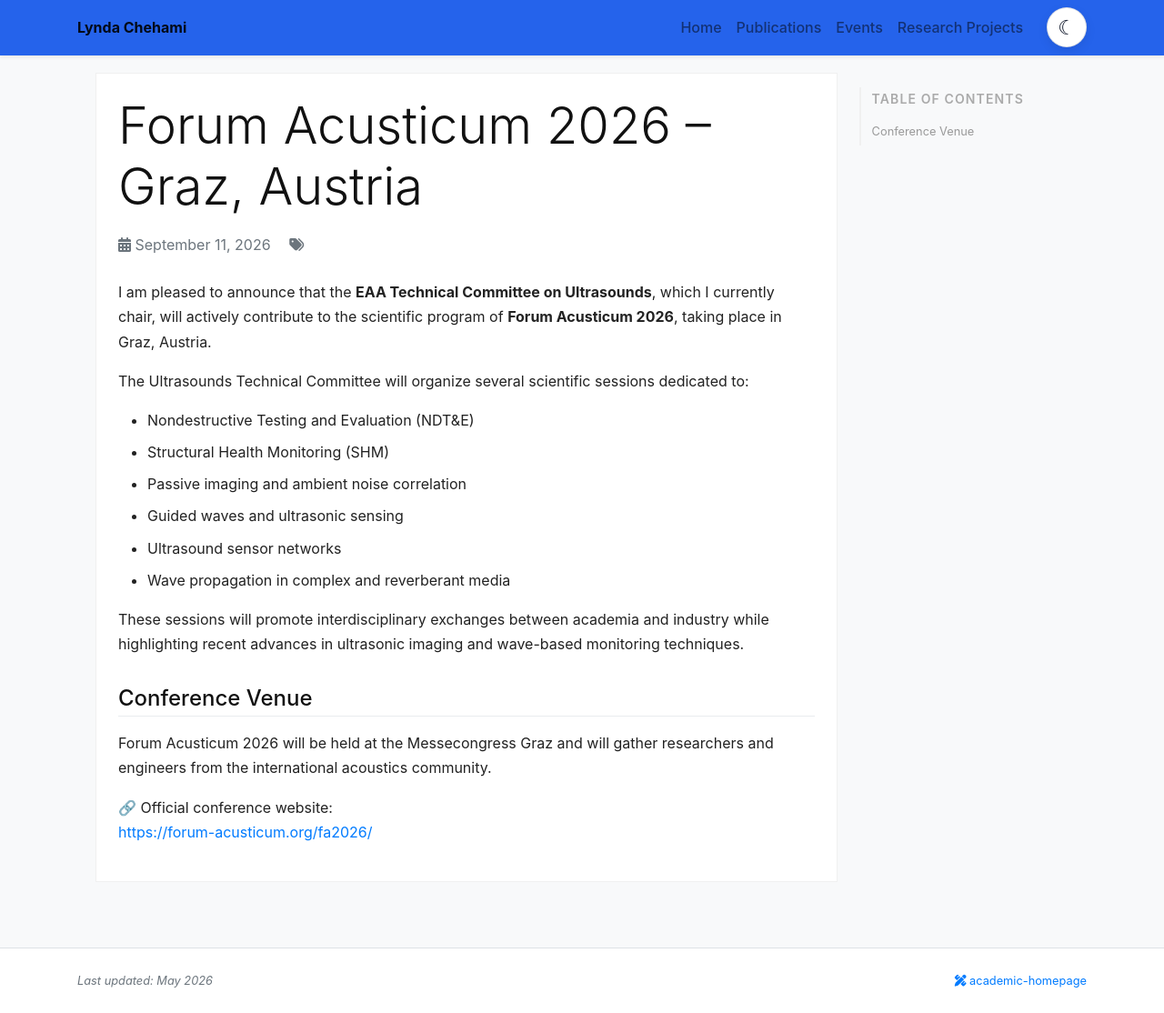
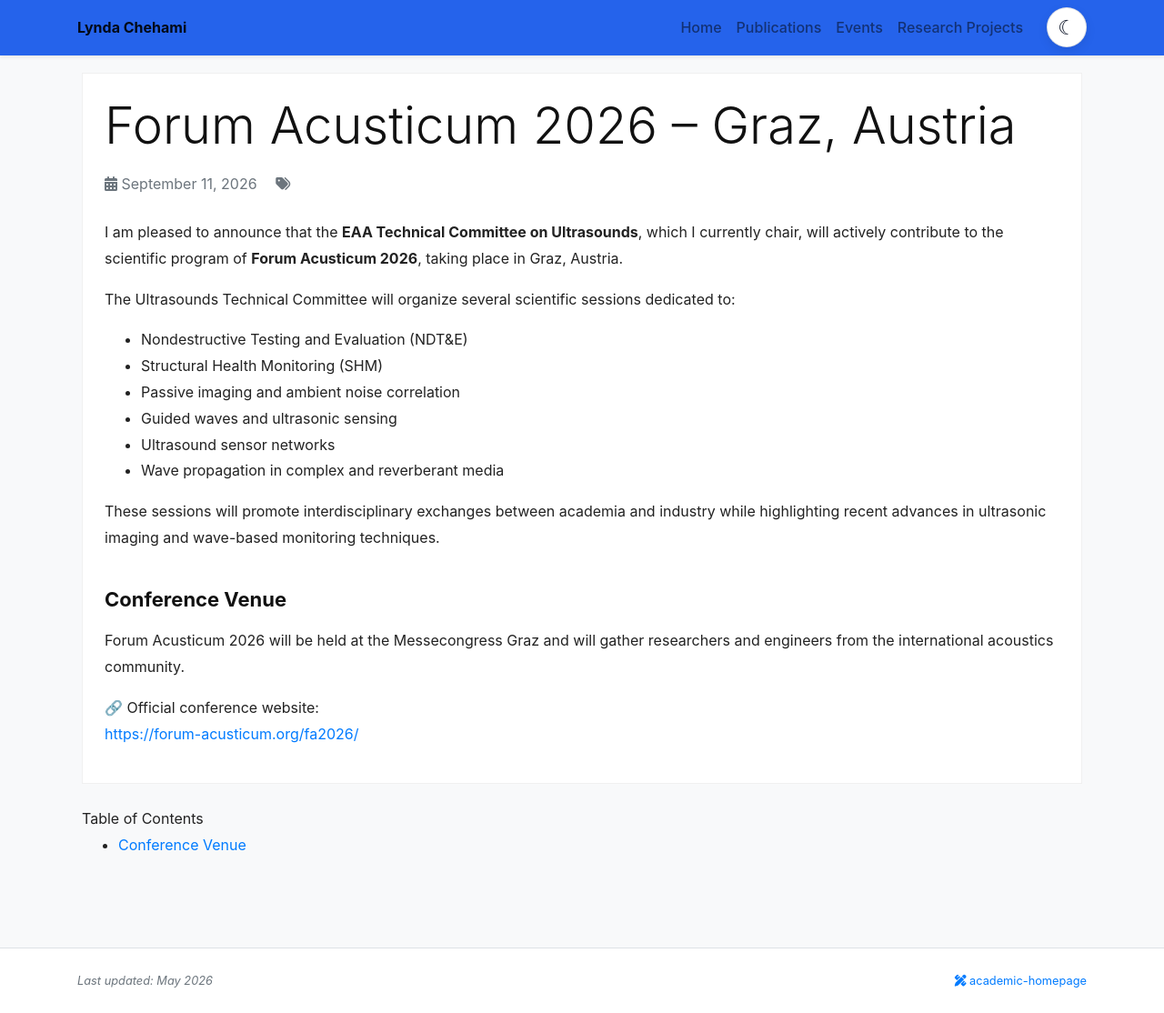
Before and after one commit to lchehami/lchehami.github.io, a Jekyll site: the page built from _posts/2026-09-11-forum-acusticum-2026.md, in a window 1280 px wide and 1114 px high. Shown: the whole window at 91% size. Built offline with Jekyll 4.4.1, drawn with Linux system fonts in a browser that asks for light colours; nearby versions of some CDN libraries; a style sheet for code colours, icons or effects is not loaded.

Commit message:
Update blog.css

```diff
--- a/assets/css/blog.css
+++ b/assets/css/blog.css
@@ -1,273 +1,6 @@
-.highlighter-rouge {
-    font-size: 0.875rem;
-}
-
-/* Blog content styling */
-.blog-content {
-    line-height: 1.7;
-}
-
-.blog-content h1,
-.blog-content h2,
-.blog-content h3,
-.blog-content h4,
-.blog-content h5,
-.blog-content h6 {
-    margin-top: 2rem;
-    margin-bottom: 1rem;
-    font-weight: 500;
-}
-
-.blog-content h1 {
-    font-size: 2rem;
-    border-bottom: 2px solid #e9ecef;
-    padding-bottom: 0.5rem;
-}
-
-.blog-content h2 {
-    font-size: 1.5rem;
-    border-bottom: 1px solid #e9ecef;
-    padding-bottom: 0.25rem;
-}
-
-.blog-content h3 {
-    font-size: 1.25rem;
-}
-
-.blog-content p {
-    margin-bottom: 1rem;
-}
-
-.blog-content ul,
-.blog-content ol {
-    margin-bottom: 1rem;
-    padding-left: 2rem;
-}
-
-.blog-content li {
-    margin-bottom: 0.5rem;
-}
-
-.blog-content blockquote {
-    border-left: 3px solid #e0e0e0;
-    padding-left: 1rem;
-    margin: 1.5rem 0;
-    font-style: italic;
-    color: #6c757d;
-}
-
-.blog-content img {
-    max-width: 100%;
-    height: auto;
-    border-radius: 0.375rem;
-    margin: 1rem 0;
-}
-
-/* Multi-column image layouts */
-.blog-content .row img {
-    margin: 0.5rem 0;
-    transition: transform 0.2s ease-in-out;
-}
-
-.blog-content .row img:hover {
-    transform: scale(1.02);
-}
-
-/* Image gallery styles */
-.blog-content .img-fluid {
-    width: 100%;
-    height: auto;
-    object-fit: cover;
-}
-
-.blog-content .shadow-sm {
-    box-shadow: 0 0.125rem 0.25rem rgba(0, 0, 0, 0.075) !important;
-}
-
-/* Responsive image containers */
-.blog-content .col-md-6 img,
-.blog-content .col-md-4 img,
-.blog-content .col-lg-3 img {
-    width: 100%;
-    height: 200px;
-    object-fit: cover;
-    border-radius: 0.375rem;
-}
-
-/* Mixed content layouts */
-.blog-content .col-md-8 {
-    padding-right: 1rem;
-}
-
-.blog-content .col-md-4 {
-    padding-left: 1rem;
-}
-
-@media (max-width: 768px) {
-    .blog-content .col-md-8,
-    .blog-content .col-md-4 {
-        padding: 0;
-        margin-bottom: 1rem;
-    }
-
-    .blog-content .col-md-6 img,
-    .blog-content .col-md-4 img {
-        height: 150px;
-    }
-}
-
-.blog-content table {
-    width: 100%;
-    margin-bottom: 1rem;
-    border-collapse: collapse;
-}
-
-.blog-content table th,
-.blog-content table td {
-    padding: 0.75rem;
-    border: 1px solid #dee2e6;
-}
-
-.blog-content table th {
-    background-color: #f8f9fa;
-    font-weight: 600;
-}
-
-/* Math formula styling */
-.katex-display {
-    margin: 1.5rem 0;
-    text-align: center;
-    overflow-x: auto;
-    overflow-y: hidden;
-}
-
-.katex {
-    font-size: 1.1em;
-}
-
-/* Ensure math formulas are properly displayed */
-.katex-display .katex {
-    display: inline-block;
-    white-space: nowrap;
-}
-
-/* Fix for math formula containers */
-.katex-display {
-    display: block;
-    width: 100%;
-}
-
-/* Ensure proper spacing around math formulas */
-.blog-content .katex-display {
-    margin: 2rem 0;
-    padding: 1rem 0;
-}
-
-/* Inline math styling */
-.katex-inline {
-    display: inline;
-    margin: 0 0.2em;
-}
-
-h1, h2, h3, h4, h5, h6,
-.h1, .h2, .h3, .h4, .h5, .h6 {
-    font-weight: 600;
-}
-
-/* Blog layout — content preserves original width, TOC uses remaining space */
-.blog-layout-wrapper {
-    display: flex;
-    justify-content: center;
-    padding: 0 15px;
-    gap: 1.5rem;
-}
-
-.blog-main {
-    flex: 0 1 950px;
-    min-width: 0;
-}
-
-.blog-toc-sidebar {
-    flex: 0 0 auto;
-    width: clamp(160px, 18vw, 360px);
-    display: none;
-}
-
-@media (min-width: 992px) {
-    .blog-toc-sidebar {
-        display: block;
-    }
-}
-
-/* Blog Table of Contents */
-.blog-toc-nav {
-    position: sticky;
-    top: 6rem;
-    max-height: calc(100vh - 8rem);
-    overflow-y: auto;
-    padding-left: 0.75rem;
-    border-left: 2px solid #f0f0f0;
-}
-
-.blog-toc-title {
-    font-size: 0.875rem;
-    font-weight: 600;
-    text-transform: uppercase;
-    letter-spacing: 0.08em;
-    color: #aaa;
-    margin-bottom: 0.75rem;
-}
-
-.blog-toc-list {
-    list-style: none;
-    padding: 0;
-    margin: 0;
-}
-
-.blog-toc-list li {
-    margin-bottom: 0.25rem;
-}
-
-.blog-toc-list a {
-    display: block;
-    font-size: 0.8rem;
-    line-height: 1.4;
-    color: #999;
-    text-decoration: none;
-    padding: 0.15rem 0;
-    transition: color 0.2s ease;
-}
-
-.blog-toc-list a:hover {
-    color: #2d3436;
-    text-decoration: none;
-}
-
-.blog-toc-list a.toc-active {
-    color: #212529;
-    font-weight: 600;
-}
-
-.blog-toc-list .toc-h3 {
-    padding-left: 0.75rem;
-}
-
-.blog-toc-list .toc-h4 {
-    padding-left: 1.5rem;
-}
-
-/* Hide TOC scrollbar */
-.blog-toc-nav::-webkit-scrollbar {
-    width: 0;
-}
-
-.blog-toc-nav {
-    scrollbar-width: none;
-}
 /* ===== DARK MODE — BLOG / EVENTS FIX ===== */
 
 body.dark .blog-content,
-body.dark .blog-content *,
 body.dark .blog-main,
 body.dark .blog-layout-wrapper,
 body.dark .blog-toc-sidebar {
@@ -275,18 +8,98 @@
   color: #f8fafc !important;
 }
 
+/* =========================================================
+   TEXT
+========================================================= */
+
+body.dark .blog-content p,
+body.dark .blog-content li,
+body.dark .blog-content span,
+body.dark .blog-content div {
+  color: #e5e7eb !important;
+}
+
+/* =========================================================
+   HEADINGS
+========================================================= */
+
+body.dark .blog-content h1,
+body.dark .blog-content h2,
+body.dark .blog-content h3,
+body.dark .blog-content h4,
+body.dark .blog-content h5,
+body.dark .blog-content h6 {
+  color: #ffffff !important;
+}
+
+/* =========================================================
+   TEXT OVER IMAGE / CARDS
+========================================================= */
+
+body.dark .blog-content .card,
+body.dark .blog-content .card-body,
+body.dark .blog-content .card-img-overlay,
+body.dark .blog-content .image-text,
+body.dark .blog-content .text-on-image {
+  background: rgba(15, 23, 42, 0.78) !important;
+
+  color: #ffffff !important;
+
+  border-radius: 14px !important;
+}
+
+/* texte dans overlay image */
+
+body.dark .blog-content .card-img-overlay *,
+body.dark .blog-content .image-text *,
+body.dark .blog-content .text-on-image * {
+  color: #ffffff !important;
+
+  text-shadow:
+    0 2px 8px rgba(0,0,0,0.65);
+}
+
+/* =========================================================
+   CAPTIONS
+========================================================= */
+
+body.dark .blog-content figcaption,
+body.dark .blog-content .caption {
+  color: #f8fafc !important;
+
+  background: rgba(15, 23, 42, 0.75) !important;
+
+  padding: 0.6rem 0.8rem;
+
+  border-radius: 10px;
+}
+
+/* =========================================================
+   BLOCKQUOTES
+========================================================= */
+
 body.dark .blog-content blockquote {
   border-left-color: #334155 !important;
+
   color: #cbd5e1 !important;
 }
+
+/* =========================================================
+   TITLE SEPARATORS
+========================================================= */
 
 body.dark .blog-content h1,
 body.dark .blog-content h2 {
   border-bottom-color: #334155 !important;
 }
 
+/* =========================================================
+   TABLES
+========================================================= */
+
 body.dark .blog-content table th {
   background-color: #1e293b !important;
+
   color: #f8fafc !important;
 }
 
@@ -294,6 +107,10 @@
 body.dark .blog-content table th {
   border-color: #334155 !important;
 }
+
+/* =========================================================
+   TABLE OF CONTENTS
+========================================================= */
 
 body.dark .blog-toc-nav {
   border-left-color: #334155 !important;
```
